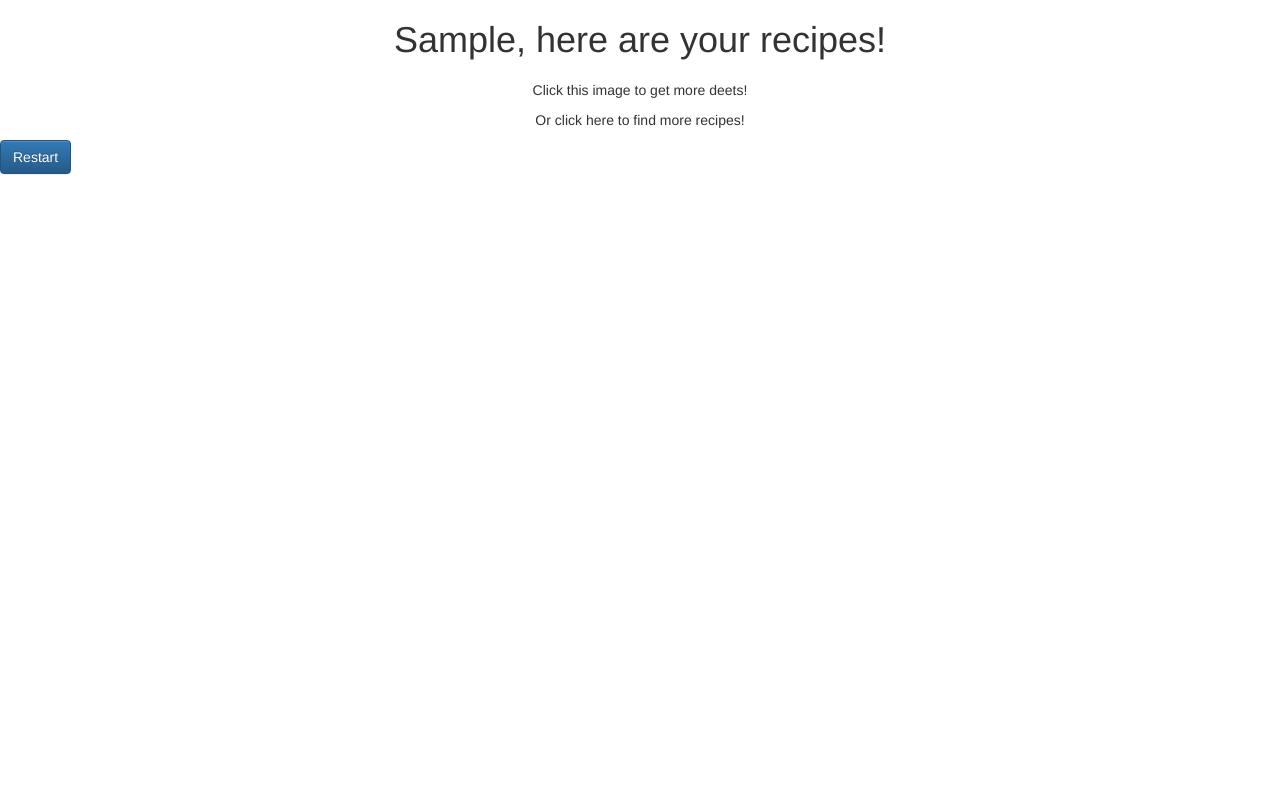
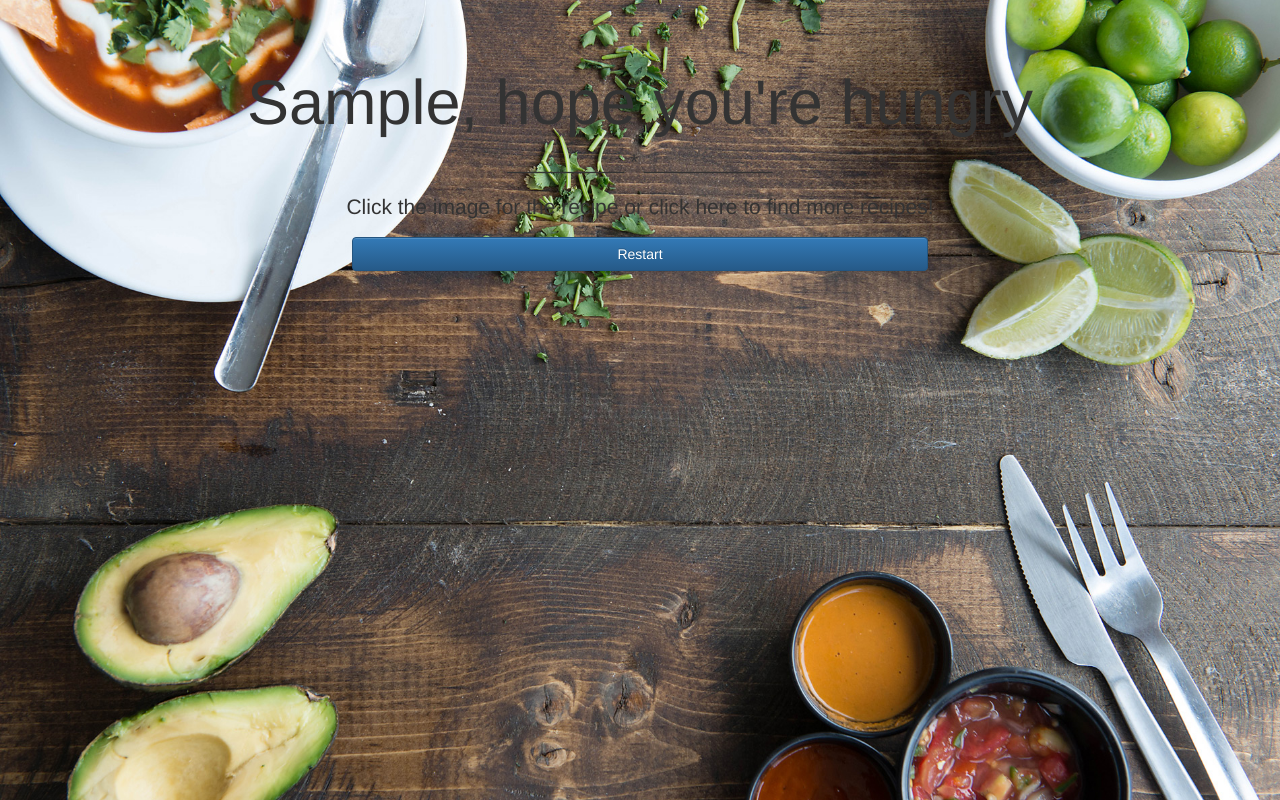
Before and after one commit to dongheelee1/project_week, a CodeIgniter app: the page made by CodeIgniter-3.0.4/CodeIgniter-3.0.4/application/views/recipe_response.php in a window 1280 px wide. Run offline with CodeIgniter, Linux system fonts and the light colour scheme; the template is opened without the code that fills it: most values are stand-ins (such as "Sample title", 1, 10 or a date in 2020); data that the repository does not hold is empty.

Commit message:
tried to fix final page uh oops

```diff
--- a/CodeIgniter-3.0.4/CodeIgniter-3.0.4/application/views/recipe_response.php
+++ b/CodeIgniter-3.0.4/CodeIgniter-3.0.4/application/views/recipe_response.php
@@ -13,7 +13,7 @@
 	<script src="https://maxcdn.bootstrapcdn.com/bootstrap/3.3.6/js/bootstrap.min.js"
 	integrity="sha384-0mSbJDEHialfmuBBQP6A4Qrprq5OVfW37PRR3j5ELqxss1yVqOtnepnHVP9aJ7xS" crossorigin="anonymous"></script>
 
-	<link rel="stylesheet" type="text/css" href="/assets/some_stuff.css">
+	<link rel="stylesheet" type="text/css" href="/assets/recipes_styling.css">
 	<script>
 	$(document).ready(function(){
 		$('div .images').click(function(){
@@ -24,7 +24,9 @@
 
 </head>
 <body>
-<h1 class="text-center"><?=$userinfo['first_name']; ?>, here are your recipes! </h1>
+	<div class="jumbotron">
+		<h1 class="text-center" style="font-family:calibri, color:white"><?=$userinfo['first_name']; ?>, hope you're hungry </h1>
+		<p class="text-center" style="font-family:calibri, color:white">__________  *  ___________ </p>
 		<?php
 			//var_dump($data);
 			$php_data = json_decode($data, true);
@@ -36,18 +38,17 @@
 		?>
 
 			<div id="wrapper">
-	 	<h3 class="text-center"><?php echo $php_data['recipes'][$random_object]['title']?></h3>
+			 	<h5 class="text-center" style="font-family:calibri, color:white"><i><?php echo $php_data['recipes'][$random_object]['title']?></i></h5>
 			 	<div>
-	 		<p class="text-center">Click this image to get more deets!</p>
 			 		<form action='/recipes/redirectHome' method= 'post'>
-	 			<p class="text-center">Or click here to find more recipes! </p>
-	 			<input type='submit' value='Restart' class="btn btn-primary btn-inline-block">
+			 			<p class="text-center" style="font-family:calibri, color:white">Click the image for the recipe or click here to find more recipes! </p>
+			 			<input type='submit' value='Restart' class="btn btn-primary btn-inline-block" id="restart"><br>
 			 		</form>
 			 		<a href="<?php echo $php_data['recipes'][$random_object]['source_url'] ?>">
 			 		<img src="<?php echo $php_data['recipes'][$random_object]['image_url']?>" class="img-responsive" ></a>
 			 	</div>
-	 </div
-
+			 </div>
+	</div>
 
 </body>
 </html>
--- /dev/null
+++ b/CodeIgniter-3.0.4/CodeIgniter-3.0.4/assets/recipes_styling.css
@@ -0,0 +1,29 @@
+		*{
+			margin:0px;
+			padding: 0px;
+		}
+
+		body{
+			max-width: 100%;
+			margin:0px auto;
+		}
+
+		.jumbotron {
+		    position: absolute;
+		    background: #000 url("recipe_pic.jpg") center center fixed;
+		    width: 100%;
+		    height: 100%;
+		    background-size: cover;
+		    overflow: scroll;
+		    margin-bottom: 0;
+		    margin-top: 0;
+
+		}
+
+		#restart, img{
+			width:45%;
+			height: 30%;
+			margin: auto;
+			display: block;
+			text-align: center;
+		}
--- a/CodeIgniter-3.0.4/CodeIgniter-3.0.4/assets/some_stuff.css
+++ b/CodeIgniter-3.0.4/CodeIgniter-3.0.4/assets/some_stuff.css
@@ -44,11 +44,3 @@
 		    overflow: scroll;
 
 		}
-
-		img{
-			width:45%;
-			height: 30%;
-			margin: auto;
-			display: block;
-			text-align: center;
-		}
```
Also changed, not shown: CodeIgniter-3.0.4/CodeIgniter-3.0.4/assets/recipe_pic.jpg (added). Lines whose indentation alone changed are shown as unchanged.
